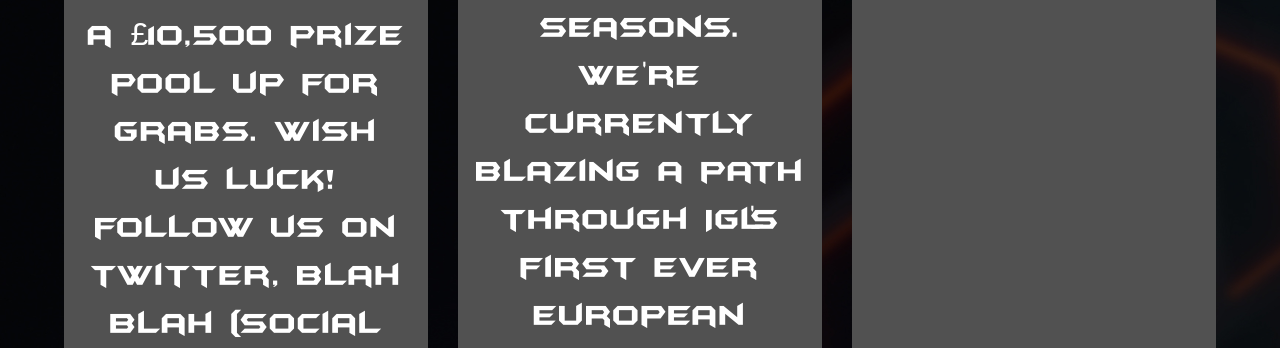
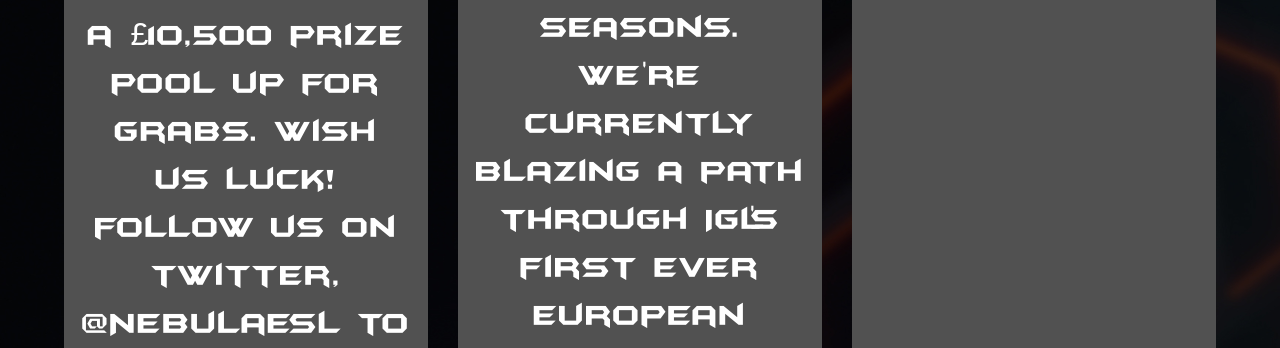
Before and after one commit to antonynaumovic/Nebula, a website: page dist/tournaments.html in a window 1280 px wide. Shown: the part 1030-1378 px from the top of the page. Drawn offline with Linux system fonts and the light colour scheme.

Commit message:
Changed Oopsie Doopsie

```diff
--- a/dist/tournaments.html
+++ b/dist/tournaments.html
@@ -83,7 +83,7 @@
 
             <div class="job job-1">
                 <h3>UK Premiership</h3>
-                <p>We're currently aiming to win qualifiers and head into the premiership UK scene with a £10,500 prize pool up for grabs. Wish us luck! follow us on twitter, blah blah (social links) to help support the team. We hope to see you out there!</p>
+                <p>We're currently aiming to win qualifiers and head into the premiership UK scene with a £10,500 prize pool up for grabs. Wish us luck! follow us on twitter, @NebulaESL to help support the team. We hope to see you out there!</p>
             </div>
             <div class="job job-2">
                 <h3>IGL</h3>
```
